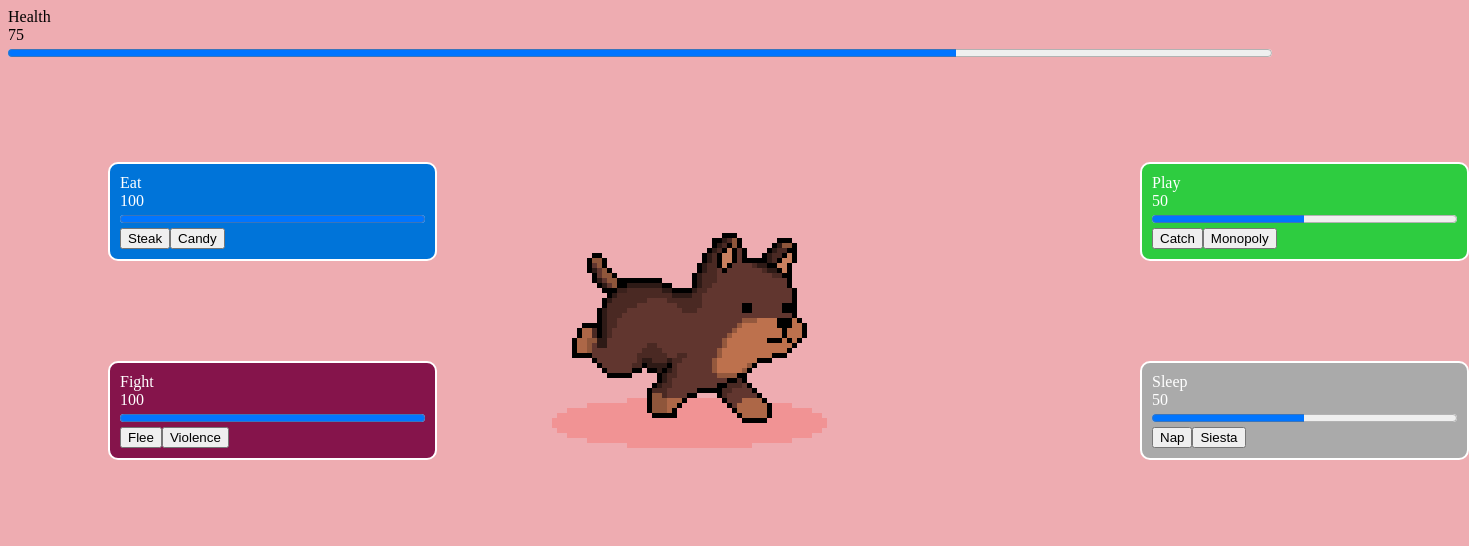
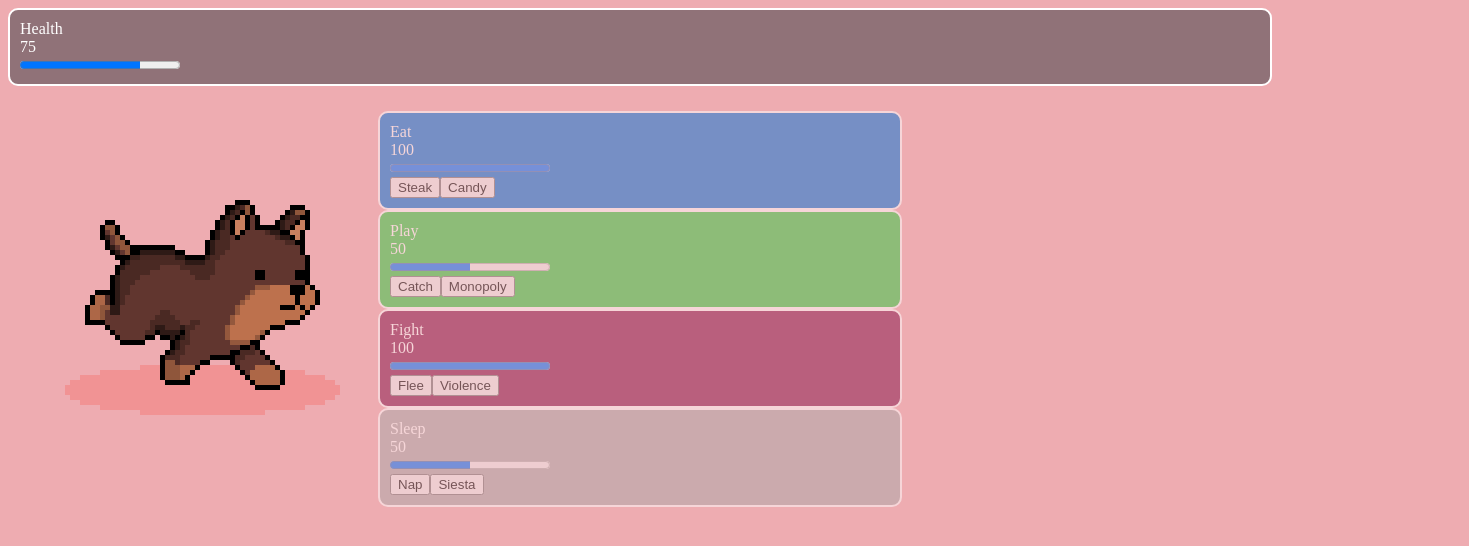
Before and after one commit to samueltrejo/tamagotchi, a website built with webpack: page src/index.html in a window 1280 px wide. Shown: the whole page, 1469 px wide, since content can reach past the window. Built offline with nearby package versions, Linux system fonts and the light colour scheme.

Commit message:
styling for movile size

```diff
--- a/src/index.html
+++ b/src/index.html
@@ -7,11 +7,13 @@
 <body>
   <div id="app">
     <div id="progress"></div>
-    <div id="eat" class="quad"></div>
-    <div id="play" class="quad"></div>
-    <div id="fight" class="quad"></div>
-    <div id="sleep" class="quad"></div>
     <div id="pet"></div>
+    <div class="container">
+      <div id="eat" class="quad"></div>
+      <div id="play" class="quad"></div>
+      <div id="fight" class="quad"></div>
+      <div id="sleep" class="quad"></div>
+    </div>
   </div>
 </body>
 </html>
--- a/src/javascripts/components/styles/eat.scss
+++ b/src/javascripts/components/styles/eat.scss
@@ -1,16 +1,15 @@
 #eat {
   box-sizing: border-box;
-  width: 50%;
-  padding-top: 100px;
-  padding-left: 100px;
-  padding-right: 500px;
 
   .eat-info {
+    opacity: 0.5;
     background-color: rgba($color: #0074D9, $alpha: 1.0);
     color: white;
     padding: 10px;
     border: 2px solid white;
     border-radius: 10px;
     min-width: 305px;
+    max-width: 500px;
+    margin: auto;
   }
 }
--- a/src/javascripts/components/styles/fight.scss
+++ b/src/javascripts/components/styles/fight.scss
@@ -1,16 +1,15 @@
 #fight {
   box-sizing: border-box;
-  width: 50%;
-  padding-top: 100px;
-  padding-left: 100px;
-  padding-right: 500px;
 
   .fight-info {
+    opacity: 0.5;
     background-color: #85144b;
     color: white;
     padding: 10px;
     border: 2px solid white;
     border-radius: 10px;
     min-width: 305px;
+    max-width: 500px;
+    margin: auto;
   }
 }
--- a/src/javascripts/components/styles/pet.scss
+++ b/src/javascripts/components/styles/pet.scss
@@ -1,9 +1,23 @@
 #progress {
+  box-sizing: border-box;
   width: 100%;
+  margin-bottom: 25px;
+  position: sticky;
+  top: 0;
+  background-color: rgba($color: #343a40, $alpha: 0.5);
+  color: white;
+  padding: 10px;
+  border: 2px solid white;
+  border-radius: 10px;
 }
 
 #pet {
   position: absolute;
-  left: 30%;
+  top: -25px;
+  left: -100px;
   z-index: -10;
 }
+
+#quad {
+  width: 100%;
+}
--- a/src/javascripts/components/styles/play.scss
+++ b/src/javascripts/components/styles/play.scss
@@ -1,16 +1,15 @@
 #play {
   box-sizing: border-box;
-  width: 50%;
-  padding-top: 100px;
-  padding-left: 500px;
-  padding-right: 100px;
 
   .play-info {
+    opacity: 0.5;
     background-color: #2ECC40;
     color: white;
     padding: 10px;
     border: 2px solid white;
     border-radius: 10px;
     min-width: 305px;
+    max-width: 500px;
+    margin: auto;
   }
 }
--- a/src/javascripts/components/styles/sleep.scss
+++ b/src/javascripts/components/styles/sleep.scss
@@ -1,16 +1,15 @@
 #sleep {
   box-sizing: border-box;
-  width: 50%;
-  padding-top: 100px;
-  padding-left: 500px;
-  padding-right: 100px;
 
   .sleep-info {
+    opacity: 0.5;
     background-color: #AAAAAA;
     color: white;
     padding: 10px;
     border: 2px solid white;
     border-radius: 10px;
     min-width: 305px;
+    max-width: 500px;
+    margin: auto;
   }
 }
--- a/src/styles/main.scss
+++ b/src/styles/main.scss
@@ -1,13 +1,8 @@
 body {
   background-color: rgb(238, 172, 177);
 
-  #app {
-    position: relative;
-    display: flex;
-    flex-wrap: wrap;
+  .container {
+    margin-left: 10%;
+    margin-right: 10%;
   }
 }
-
-progress {
-  width: 100%;
-}
```
